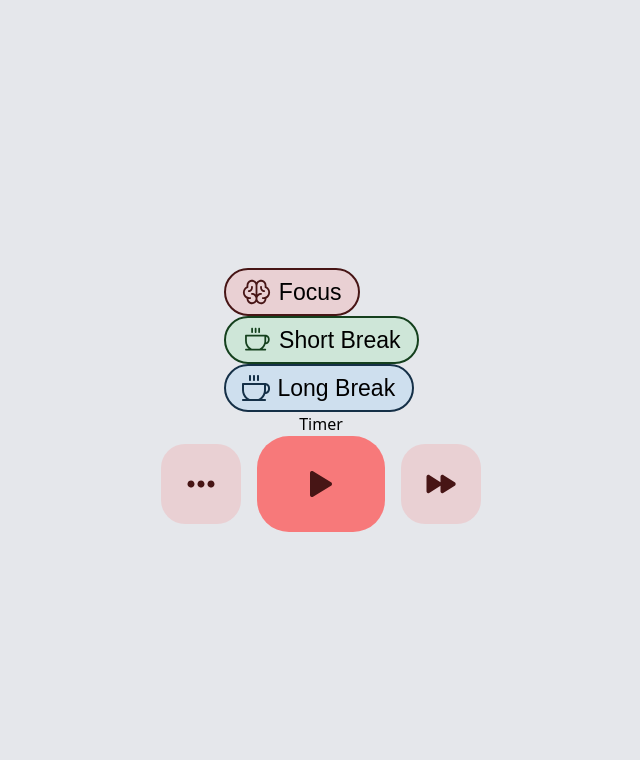
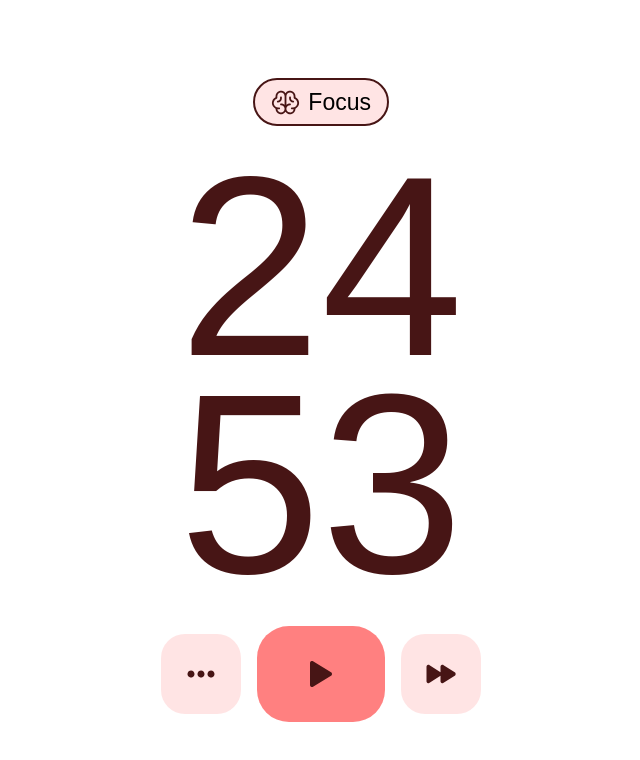
Before and after one commit to roman-mirzoian/pomodoro-timer, a React (Create React App) app: page / in a window 1280 px wide. Shown: the top 760 px of the page, without its empty margins (319-959 px from the left). Built offline with nearby package versions, Linux system fonts and the light colour scheme.

Commit message:
feat: add timer view, update colors for app, finish base app view for focus state

```diff
--- a/src/components/Pomodoro.tsx
+++ b/src/components/Pomodoro.tsx
@@ -3,12 +3,25 @@ import Status from "./Status";
 import Timer from "./Times";
 import ControlButtons from "./ControlButtons";
 import "../index.css";
+import { appBackground } from "../constants";
+
+// @cssOn
+const mainStyle =
+  "w-full h-full flex flex-col gap-8 justify-center items-center";
+// @cssOff
 
 interface PomodoroProps {}
 
 const Pomodoro: FunctionComponent<PomodoroProps> = () => {
+  const state = "focus";
+  let appBackgroundStyle;
+  switch (state) {
+    case "focus":
+      appBackgroundStyle = `${mainStyle} ${appBackground}`;
+      break;
+  }
   return (
-    <div className="w-full h-full flex flex-col justify-center items-center bg-gray-200">
+    <div className={appBackgroundStyle}>
       <Status />
       <Timer />
       <ControlButtons />
--- a/src/components/Status.tsx
+++ b/src/components/Status.tsx
@@ -7,8 +7,8 @@ const Status: FunctionComponent<StatusProps> = () => {
   return (
     <div>
       <StatusBar status={StatusState.FOCUS} />
-      <StatusBar status={StatusState.SHORT_BREAK} />
-      <StatusBar status={StatusState.LONG_BREAK} />
+      {/* <StatusBar status={StatusState.SHORT_BREAK} /> */}
+      {/* <StatusBar status={StatusState.LONG_BREAK} /> */}
     </div>
   );
 };
--- a/src/components/Times.tsx
+++ b/src/components/Times.tsx
@@ -1,9 +1,34 @@
-import { FunctionComponent } from "react";
+import { FunctionComponent, useEffect, useState } from "react";
+import TimerView from "../ui/TimerView/TimerView";
+import { StatusState } from "../types/types";
 
 interface TimerProps {}
 
 const Timer: FunctionComponent<TimerProps> = () => {
-  return <div>Timer</div>;
+  const startingMinutes = 25;
+  const [currentTime, setCurrentTime] = useState({
+    minutes: startingMinutes,
+    seconds: 0,
+  });
+  const [timeInSeconds, setTimeInSeconds] = useState(startingMinutes * 60);
+
+  useEffect(() => {
+    const interval = setInterval(() => {
+      setTimeInSeconds((prevTime) => {
+        const updatedTime = prevTime - 1;
+        const minutes = Math.floor(updatedTime / 60);
+        const seconds = updatedTime % 60;
+        setCurrentTime({ minutes, seconds });
+        return updatedTime;
+      });
+    }, 1000);
+
+    return () => {
+      clearInterval(interval);
+    };
+  }, []);
+
+  return <TimerView state={StatusState.FOCUS} time={currentTime} />;
 };
 
 export default Timer;
--- a/src/constants.js
+++ b/src/constants.js
@@ -3,3 +3,7 @@ export const ITEM_COLORS = {
   shortBreak: "#14401D",
   longBreak: "#153047",
 };
+
+export const appBackground = {
+  focus: "#FFF2F2",
+};
--- /dev/null
+++ b/src/ui/TimerView/TimerView.module.css
@@ -0,0 +1,7 @@
+.number {
+  font-family: "Roboto Flex", sans-serif;
+  font-style: normal;
+  font-weight: 200;
+  font-size: 256px;
+  line-height: 85%;
+}
--- /dev/null
+++ b/src/ui/TimerView/TimerView.tsx
@@ -0,0 +1,42 @@
+import { FunctionComponent } from "react";
+import { StatusState } from "../../types/types";
+import styles from "./TimerView.module.css";
+
+// @cssOn
+const mainStyle = "flex flex-col items-center justify-center";
+// @cssOff
+
+// @typesOn
+interface TimerViewProps {
+  state: string;
+  time: {
+    minutes: number;
+    seconds: number;
+  };
+}
+// @typesOff
+
+// @renderOn
+const TimerView: FunctionComponent<TimerViewProps> = ({ state, time }) => {
+  const { minutes, seconds } = time;
+  let numberColor;
+  switch (state) {
+    case StatusState.FOCUS:
+      numberColor = "text-focusItem";
+      break;
+  }
+
+  return (
+    <div className={mainStyle}>
+      <div className={`${styles.number} ${mainStyle}`}>
+        <div className={numberColor}>{minutes}</div>
+        <div className={numberColor}>
+          {seconds < 10 ? `0${seconds}` : seconds}
+        </div>
+      </div>
+    </div>
+  );
+};
+// @renderOff
+
+export default TimerView;
```
